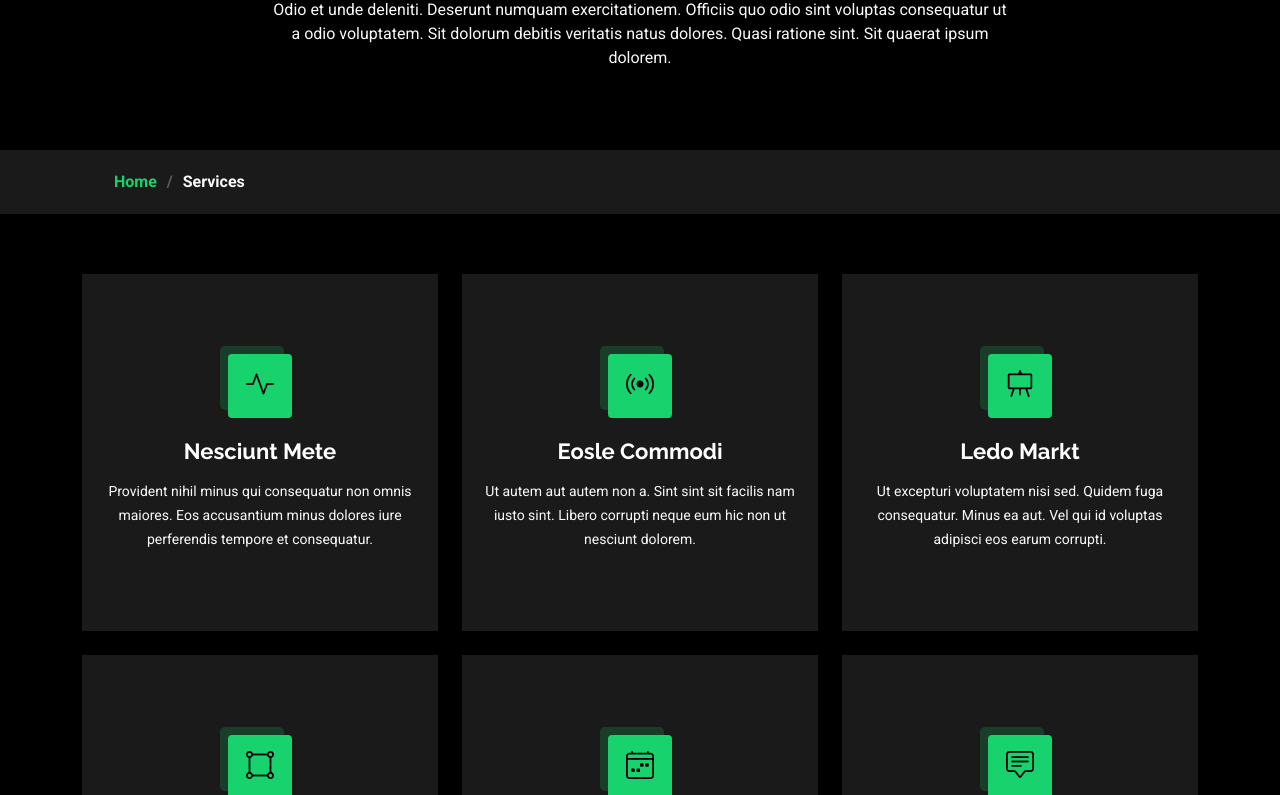
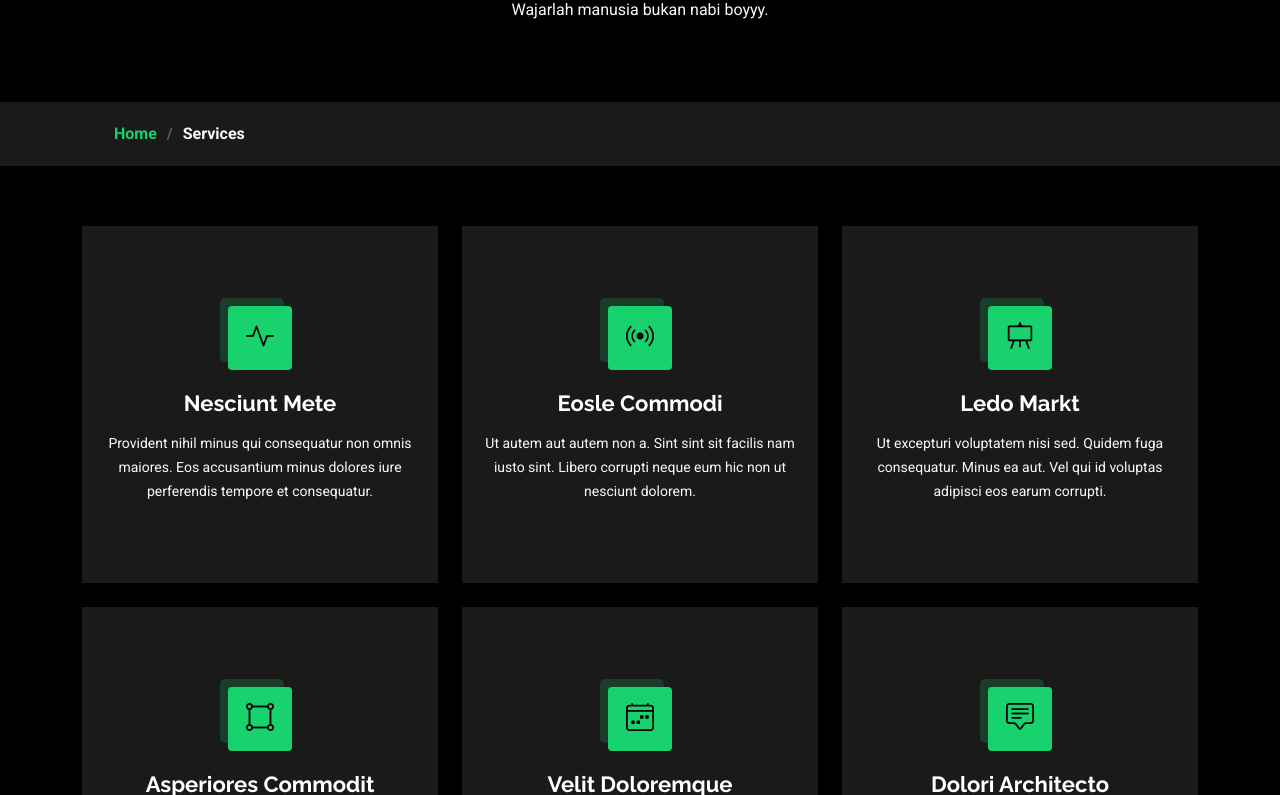
Before and after one commit to sholehganteng/My-Portfolio, a plain HTML site: page services.html in a window 1280 px wide. Shown: the part 217-1012 px from the top of the page. Drawn offline with Linux system fonts and the light colour scheme.

Commit message:
update kata kata di service

```diff
--- a/services.html
+++ b/services.html
@@ -88,7 +88,7 @@
           <div class="row d-flex justify-content-center text-center">
             <div class="col-lg-8">
               <h1>Services</h1>
-              <p class="mb-0">Odio et unde deleniti. Deserunt numquam exercitationem. Officiis quo odio sint voluptas consequatur ut a odio voluptatem. Sit dolorum debitis veritatis natus dolores. Quasi ratione sint. Sit quaerat ipsum dolorem.</p>
+              <p class="mb-0">Wajarlah manusia bukan nabi boyyy.</p>
             </div>
           </div>
         </div>
```
